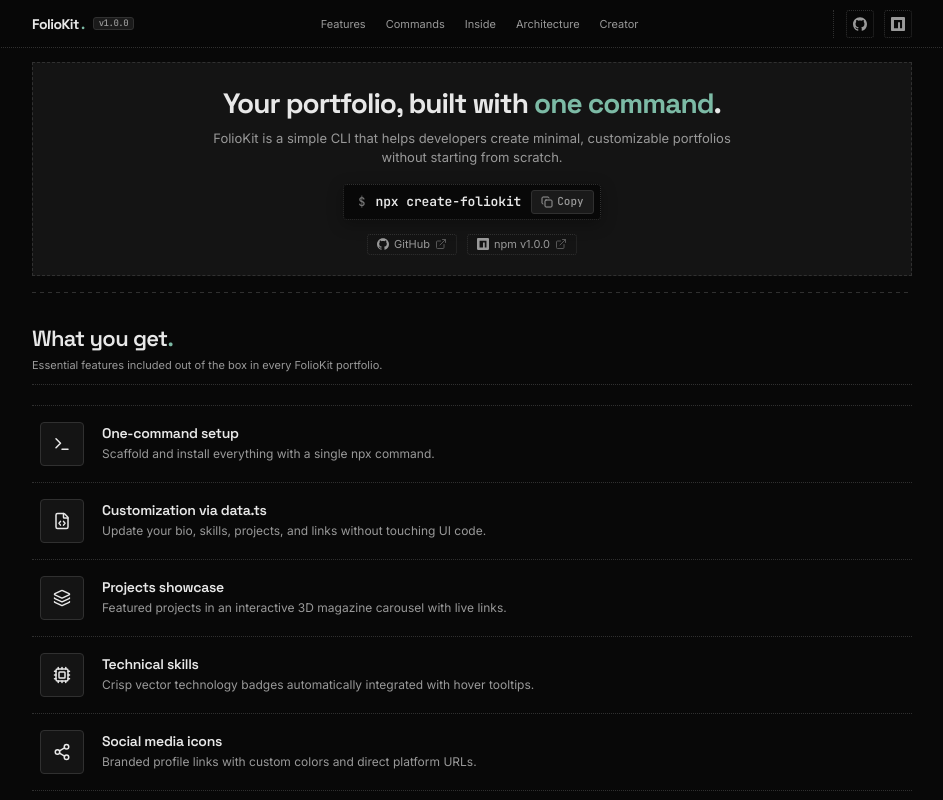
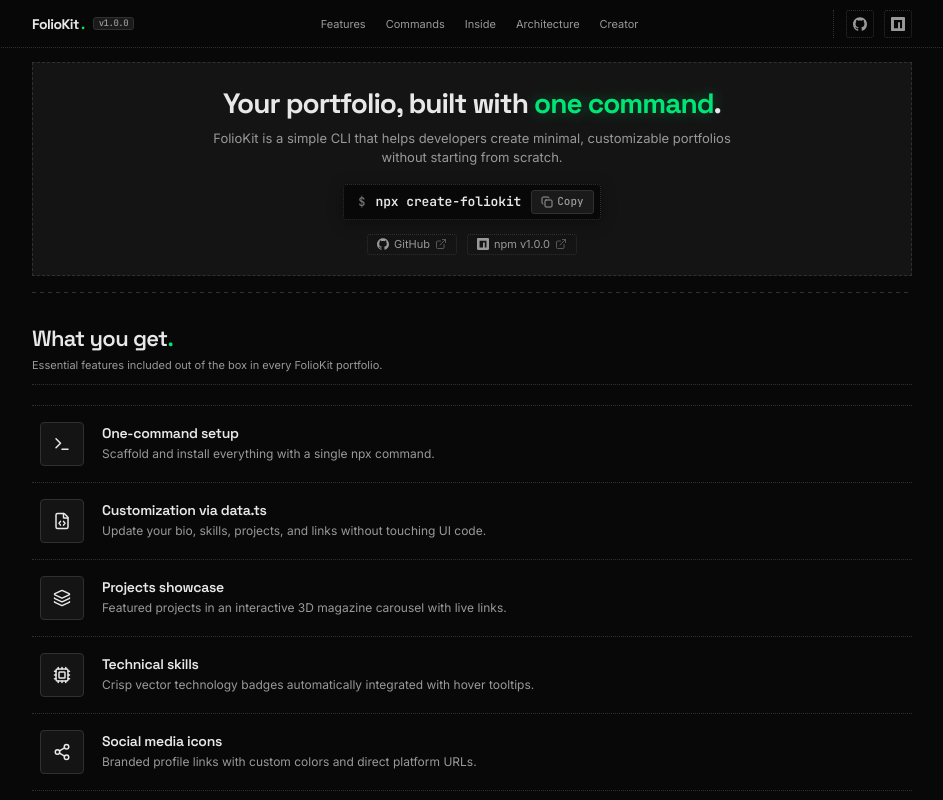
Before and after one commit to saurabhhdev/foliokit, a React (Vite) app: page / in a window 1280 px wide. Shown: the top 800 px of the page, without its empty margins (168-1111 px from the left). Built offline with nearby package versions, Linux system fonts and the light colour scheme.

Commit message:
Change primary accent to dark neon green #00E575

```diff
--- a/src/styles.css
+++ b/src/styles.css
@@ -17,10 +17,12 @@
   --elevated: #1a1a1a;
   --secondary: #141414;
 
-  /* Primary Accent: Muted Emerald Green */
-  --emerald: #7CBAA5;
-  --emerald-hover: #96D1BE;
-  --lime: #7CBAA5; /* Theme alias for consistent component rendering */
+  /* Primary Accent: Dark Neon Green */
+  --neon: #00E575;
+  --neon-hover: #00FF85;
+  --neon-glow: rgba(0, 229, 117, 0.16);
+  --emerald: #00E575;
+  --lime: #00E575;
 
   /* Text & Borders */
   --warm-white: #E8E8E8;
@@ -325,6 +327,7 @@ h1, h2, h3, h4 {
 
 .hero-tagline .accent-emerald {
   color: var(--emerald);
+  text-shadow: 0 0 16px rgba(0, 229, 117, 0.32);
   font-weight: 700;
 }
 
```
Also changed, not shown: public/favicon.svg, 1 other file (tests, documents, lock files or other folders).
